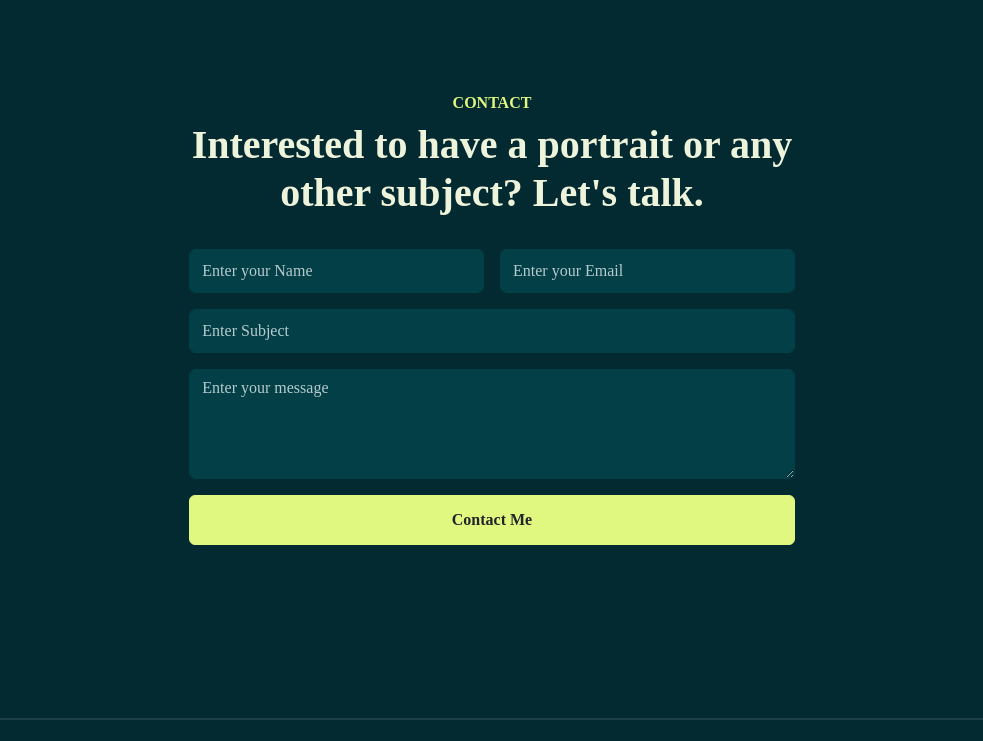
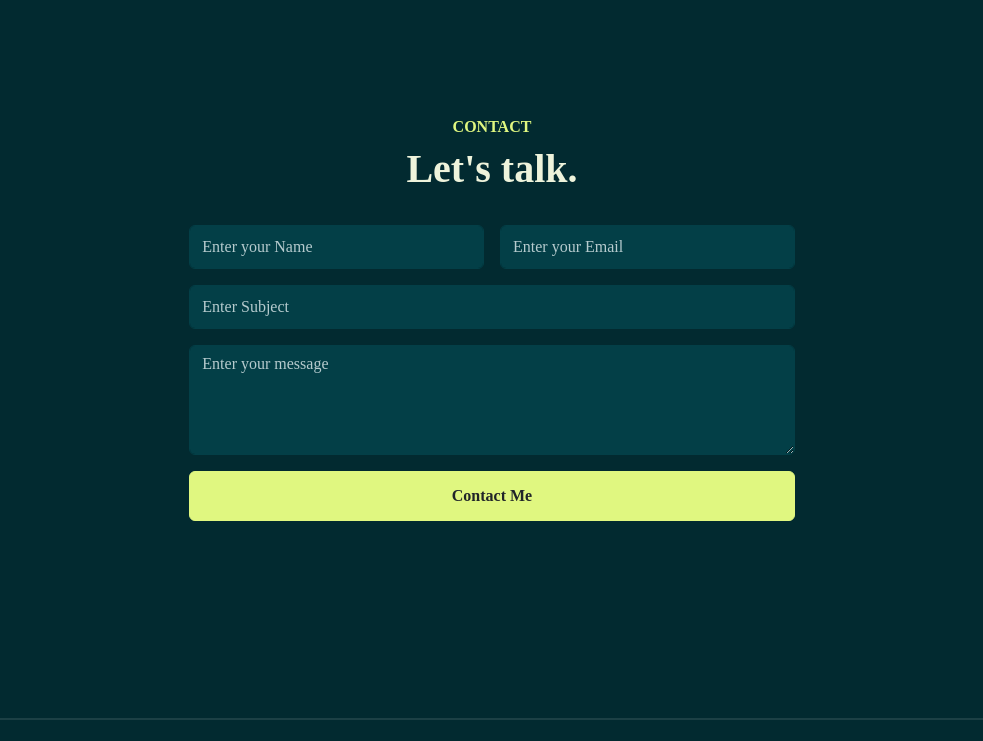
Before and after one commit to lagkyr/myart-3a, a plain HTML site: page index.html in a window 1280 px wide. Shown: the part 2480-3221 px from the top of the page, without its empty margins (268-1251 px from the left). Drawn offline with Linux system fonts and the light colour scheme; a web font is replaced by a local one.

Commit message:
Update index.html

```diff
--- a/index.html
+++ b/index.html
@@ -170,7 +170,7 @@
         <div class="row justify-content-center text-center" data-aos="fade-up">
           <div class="col-lg-8 pb-4">
             <h6 class="text-brand">CONTACT</h6>
-            <h1>Interested to have a portrait or any other subject? Let's talk.</h1>
+            <h1> Let's talk.</h1>
           </div>
           <div class="col-lg-8" data-aos="fade-up" data-aos-delay="300">
           <form  action="" name="contact1-form" class="row g-lg-3 gy-3">
```
